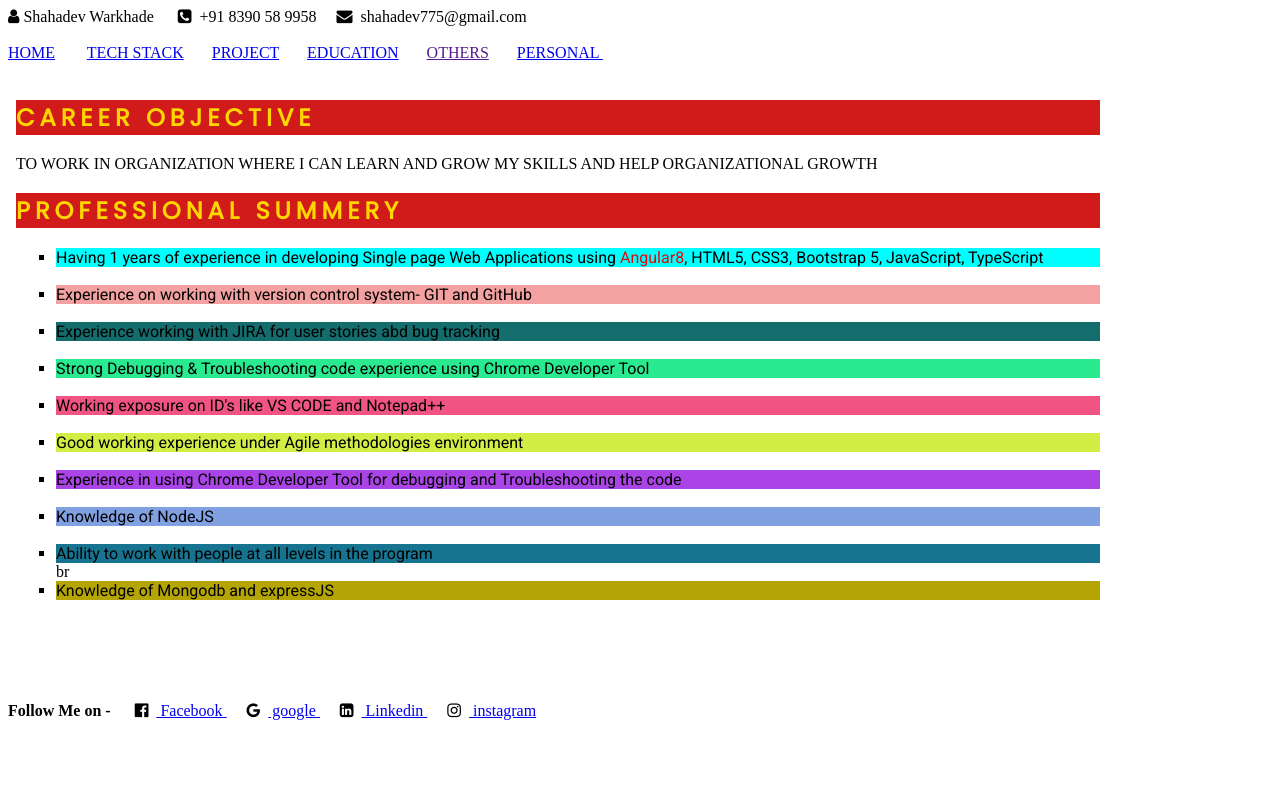
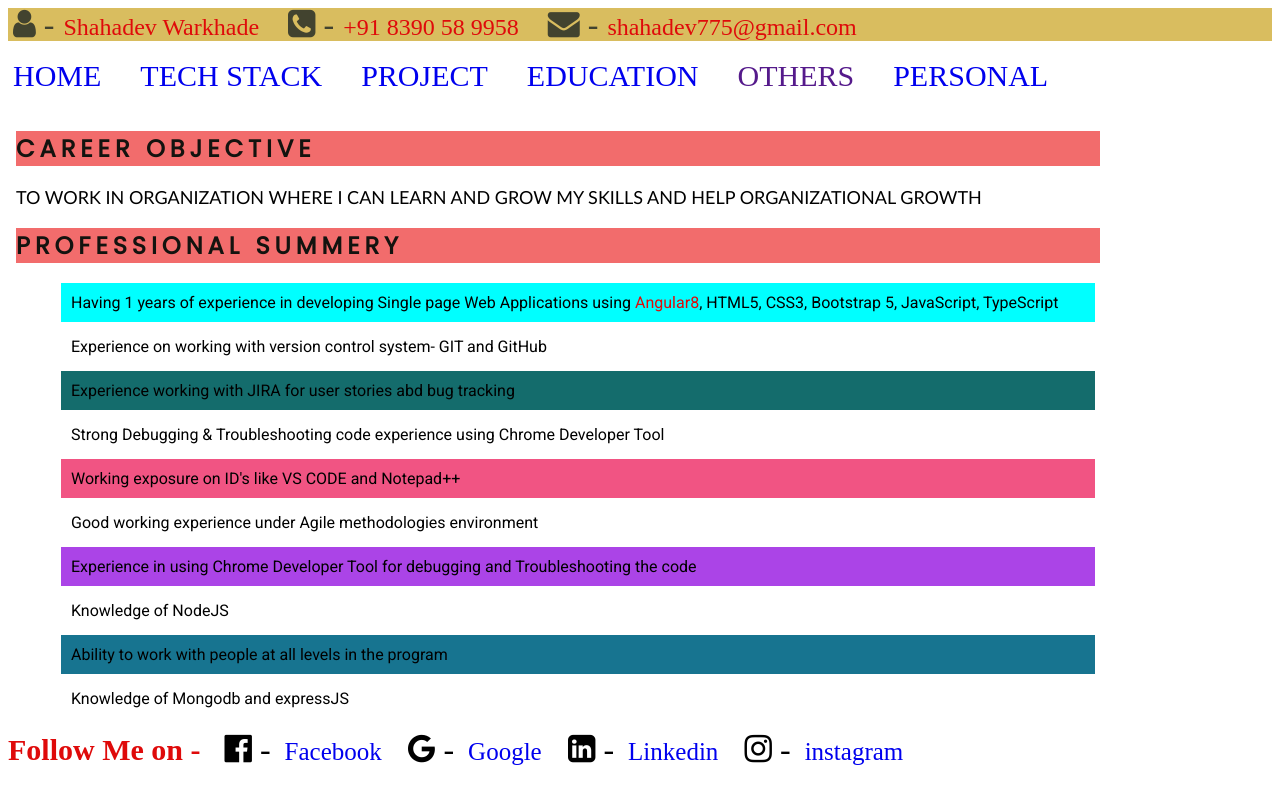
Before and after one commit to Shahadev24/Myprofile, a plain HTML site: page index.html in a window 1280 px wide. Drawn offline with Linux system fonts and the light colour scheme.

Commit message:
removed &nbsp; and used margin padding.
removed &nbsp; and used margin padding.

```diff
--- a/home.html
+++ b/home.html
@@ -11,20 +11,20 @@
 </head>
 <body>
     <h2 class="heading">Career Objective</h2>
-    <p>TO WORK IN ORGANIZATION WHERE I CAN LEARN AND GROW MY SKILLS AND HELP ORGANIZATIONAL GROWTH</p>
+    <p class="sub_heading">TO WORK IN ORGANIZATION WHERE I CAN LEARN AND GROW MY SKILLS AND HELP ORGANIZATIONAL GROWTH</p>
     <p>
         <h2 class="heading">Professional Summery</h2>
         <ul>
-            <li style="background-color: aqua;">Having 1 years of experience in developing Single page Web Applications using <span>Angular8</span>, HTML5, CSS3, Bootstrap 5, JavaScript, TypeScript</li><br>
-            <li style="background-color: rgb(243, 161, 161);">Experience on working with version control system- GIT and GitHub</li><br>
-            <li style="background-color: rgb(20, 108, 108);">Experience working with JIRA for user stories abd bug tracking</li><br>
-            <li style="background-color: rgb(42, 234, 144);">Strong Debugging & Troubleshooting code experience using Chrome Developer Tool</li><br>
-            <li style="background-color: rgb(241, 84, 131);">Working exposure on ID's like VS CODE and Notepad++</li><br>
-            <li style="background-color: rgb(210, 238, 69);">Good working experience under Agile methodologies environment</li><br>
-            <li style="background-color: rgb(171, 68, 231);">Experience in using Chrome Developer Tool for debugging and Troubleshooting the code</li><br>
-            <li style="background-color: rgb(129, 160, 226);">Knowledge of NodeJS</li><br>
-            <li style="background-color: rgb(23, 116, 144);">Ability to work with people at all levels in the program</li>br
-            <li style="background-color: rgb(180, 165, 5);"> Knowledge of Mongodb and expressJS </li>
+            <li style="background-color: aqua;">Having 1 years of experience in developing Single page Web Applications using <span>Angular8</span>, HTML5, CSS3, Bootstrap 5, JavaScript, TypeScript</li>
+            <li>Experience on working with version control system- GIT and GitHub</li>
+            <li style="background-color: rgb(20, 108, 108);">Experience working with JIRA for user stories abd bug tracking</li>
+            <li>Strong Debugging & Troubleshooting code experience using Chrome Developer Tool</li>
+            <li style="background-color: rgb(241, 84, 131);">Working exposure on ID's like VS CODE and Notepad++</li>
+            <li>Good working experience under Agile methodologies environment</li>
+            <li style="background-color: rgb(171, 68, 231);">Experience in using Chrome Developer Tool for debugging and Troubleshooting the code</li>
+            <li>Knowledge of NodeJS</li>
+            <li style="background-color: rgb(23, 116, 144);">Ability to work with people at all levels in the program</li>
+            <li>Knowledge of Mongodb and expressJS </li>
         </ul>
     </p>
 </body>
--- a/index.html
+++ b/index.html
@@ -4,6 +4,7 @@
     <meta charset="UTF-8" />
     <meta name="viewport" content="width=device-width, initial-scale=1.0" />
     <title>Portfolio-Shahadev Warkhade</title>
+    <link rel="stylesheet" href="style.css">
     <link rel="icon" href="assets/favicon.png" type="image/x-icon">
     <link rel="stylesheet" href="https://cdnjs.cloudflare.com/ajax/libs/font-awesome/4.7.0/css/font-awesome.min.css">
   </head>
@@ -11,9 +12,9 @@
     <!-- Header Section -->
 
     <header>
-        <i class="fa fa-user" aria-hidden="true"></i>&nbsp;<span>Shahadev Warkhade</span> &nbsp;&nbsp; &nbsp;
-        <i class="fa fa-phone-square" aria-hidden="true"> &nbsp;</i><span>+91 8390 58 9958</span>&nbsp;&nbsp; &nbsp;
-        <i class="fa fa-envelope" aria-hidden="true"></i> &nbsp;<span>shahadev775@gmail.com</span>
+        <i class="header_icon fa fa-2x fa-user" aria-hidden="true"> -</i> <span class="contact">Shahadev Warkhade</span>
+        <i class="header_icon fa fa-2x fa-phone-square" aria-hidden="true"> -</i> <span class="contact">+91 8390 58 9958</span>
+        <i class="header_icon fa fa-2x fa-envelope" aria-hidden="true"> -</i> <span class="contact">shahadev775@gmail.com</span>
     </header>
 
     <!-- header end -->
@@ -23,12 +24,12 @@
     <!-- Navigation section  -->
 
     <nav>
-        <a href="home.html" target="myFrame">HOME</a> &nbsp;&nbsp; &nbsp; &nbsp;
-        <a href="technologyStack.html" target="myFrame">TECH STACK</a> &nbsp;&nbsp;&nbsp; &nbsp;
-        <a href="projectDetails.html" target="myFrame">PROJECT</a> &nbsp;&nbsp;&nbsp; &nbsp;
-        <a href="education.html" target="myFrame">EDUCATION</a> &nbsp;&nbsp;&nbsp; &nbsp;
-        <a href="">OTHERS</a> &nbsp;&nbsp;&nbsp; &nbsp;
-        <a href="personalDetails.html" target="myFrame">PERSONAL </a> &nbsp;&nbsp;&nbsp; &nbsp;
+        <a class="navbar" href="home.html" target="myFrame">HOME</a>
+        <a class="navbar" href="technologyStack.html" target="myFrame">TECH STACK</a>
+        <a class="navbar" href="projectDetails.html" target="myFrame">PROJECT</a>
+        <a class="navbar" href="education.html" target="myFrame">EDUCATION</a>
+        <a class="navbar" href="">OTHERS</a>
+        <a class="navbar" href="personalDetails.html" target="myFrame">PERSONAL </a>
     </nav>
     <!-- navigation end -->
     <br />
@@ -42,17 +43,17 @@
     <footer>
       <span><B>Follow Me on -</B></span>
 
-      &nbsp; &nbsp; &nbsp;<i class="fa fa-facebook-official" aria-hidden="true"></i>
-      &nbsp;<a href="https://www.facebook.com"> Facebook </a>
+      <i class="footer_icon fa fa-2x fa-facebook-official" aria-hidden="true"> -</i>
+      <a class="footer_link" href="https://www.facebook.com"> Facebook </a>
 
-      &nbsp; &nbsp; &nbsp;<i class="fa fa-google" aria-hidden="true"></i>
-      &nbsp;<a href="https://www.google.com"> google </a>
+      <i class="footer_icon fa fa-2x fa-google" aria-hidden="true"> -</i>
+      <a class="footer_link" href="https://www.google.com"> Google </a>
 
-      &nbsp; &nbsp; &nbsp;<i class="fa fa-linkedin-square" aria-hidden="true"></i>
-      &nbsp;<a href="https://www.linkedin.com"> Linkedin </a>
+      <i class="footer_icon fa fa-2x fa-linkedin-square" aria-hidden="true"> -</i>
+      <a class="footer_link" href="https://www.linkedin.com"> Linkedin </a>
 
-      &nbsp; &nbsp; &nbsp;<i class="fa fa-instagram" aria-hidden="true"></i>
-      &nbsp;<a href="https://www.instagram.com"> instagram </a>
+      <i class="footer_icon fa fa-2x fa-instagram" aria-hidden="true"> -</i>
+      <a class="footer_link" href="https://www.instagram.com"> instagram </a>
     </footer>
 
   </body>
--- a/style.css
+++ b/style.css
@@ -1,13 +1,18 @@
 header{
-    color: aliceblue;
-    background-color: rgb(88, 231, 49);
+    color: #07131db8;
+    background-color: rgb(217, 189, 95);
 }
 .heading{
-    color:gold ;
-    background-color: #d11b1b;
+    color:#13130f ;
+    background-color: #f26c6c;
     font-family: 'Poppins', sans-serif;
     text-transform: uppercase;
     letter-spacing: 5px;
+}
+.sub_heading{
+    font-family: 'Gill Sans', 'Gill Sans MT', Calibri, 'Trebuchet MS', sans-serif;
+    font-size: 18px;
+
 }
 span{
     color: #df0a0a;
@@ -15,4 +20,33 @@ span{
 li{
     list-style-type: square;
     font-family: 'Roboto', sans-serif;
+    padding: 10px;
+    margin: 5px;
+    list-style-type: none;
 }
+.contact{
+    font-size: x-large;
+    margin-right: 20px;
+}
+.header_icon{
+    margin-right: 5px;
+    margin-left: 5px;
+
+}
+.navbar{
+    margin-right: 30px;
+    font-size: 30px;
+    text-decoration: none;
+    margin-left: 5px;
+}
+.footer_icon{
+    margin-left: 20px;
+}
+.footer_link{
+    margin-left: 10px;
+    font-size: 25px;
+    text-decoration: none;
+}
+b{
+    font-size: 30px;
+}
```
Also changed, not shown: css_box.html (added, +38 -0 lines).
